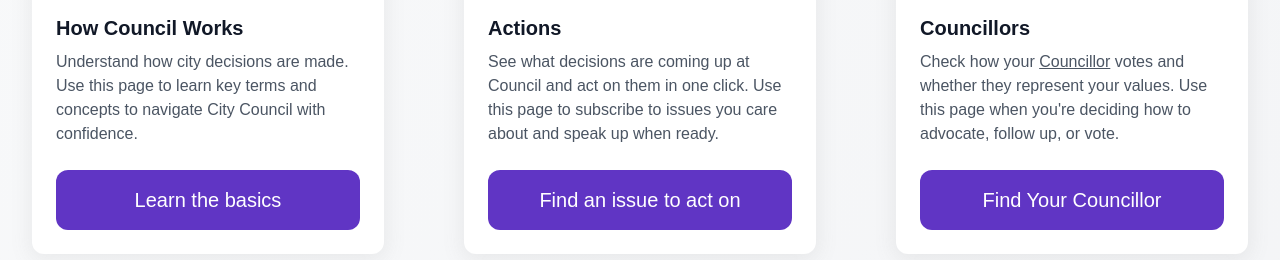
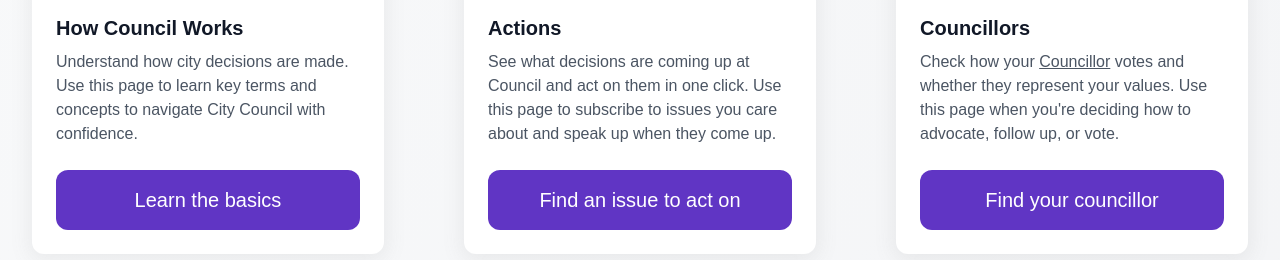
Before and after one commit to civic-dashboard/civic-dashboard-web, a Next.js app: page / in a window 1280 px wide. Shown: the part 1100-1360 px from the top of the page. Built offline with nearby package versions, Linux system fonts and the light colour scheme.

Commit message:
QA changes: copy update

```diff
--- a/src/app/page.tsx
+++ b/src/app/page.tsx
@@ -24,7 +24,7 @@ export default function Home() {
           <div className="relative max-w-7xl mx-auto px-4 sm:px-6 lg:px-8 h-full flex items-center">
             <div className="text-white space-y-6">
               <h1 className="text-4xl md:text-6xl font-normal tracking-tight mb-4 animate-fade-in">
-                Take Action on What's Happening at <br />
+                Take Action on what's happening at <br />
                 <span className="text-transparent bg-clip-text bg-gradient-to-r from-blue-400 to-purple-400 font-semibold">
                   Toronto City Council
                 </span>
@@ -105,7 +105,7 @@ export default function Home() {
                 <p className="text-gray-600 dark:text-gray-300 mb-6">
                   See what decisions are coming up at Council and act on them in
                   one click. Use this page to subscribe to issues you care about
-                  and speak up when ready.
+                  and speak up when they come up.
                 </p>
                 <Link
                   href="/actions"
@@ -136,7 +136,7 @@ export default function Home() {
                   href="/councillors"
                   className="inline-flex items-center justify-center px-6 py-[20px] w-full bg-[#6035C4] text-white text-xl rounded-xl font-medium"
                 >
-                  <span className="leading-none">Find Your Councillor</span>
+                  <span className="leading-none">Find your councillor</span>
                 </Link>
               </div>
             </div>
```
